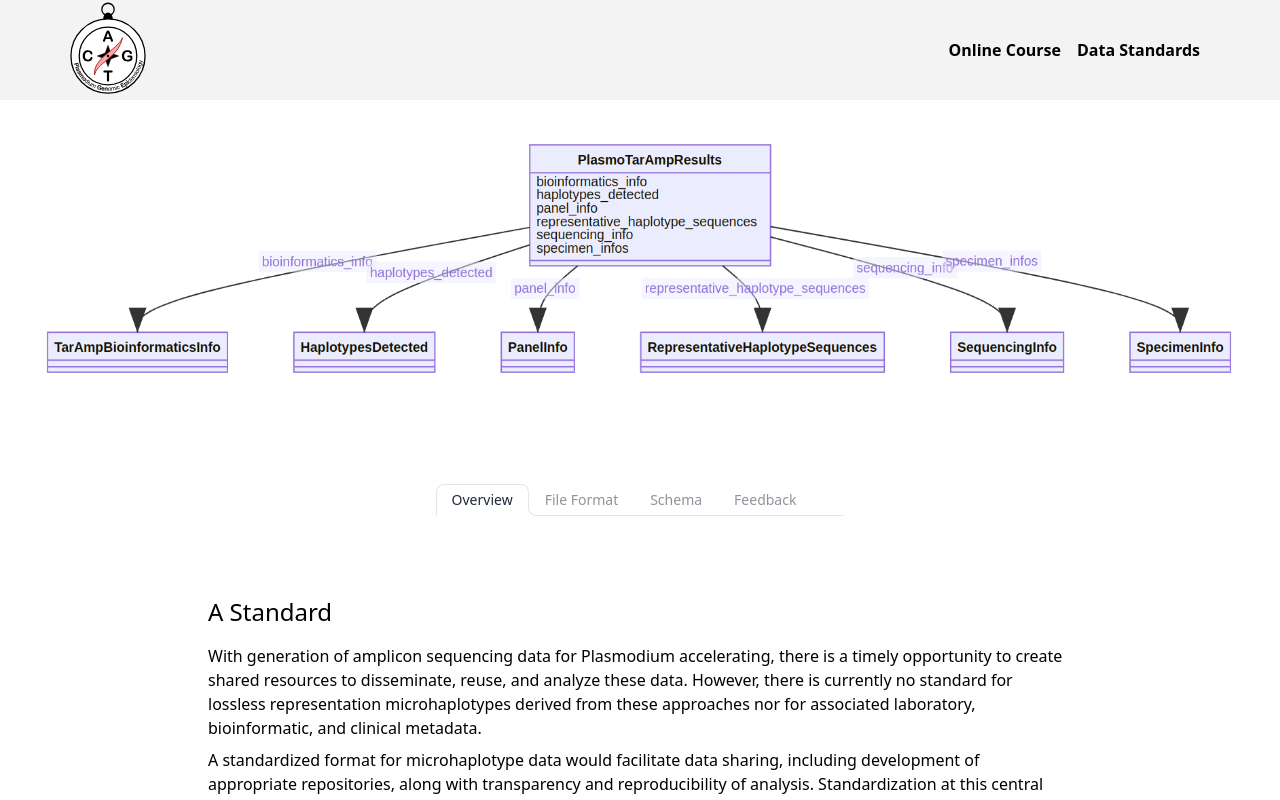
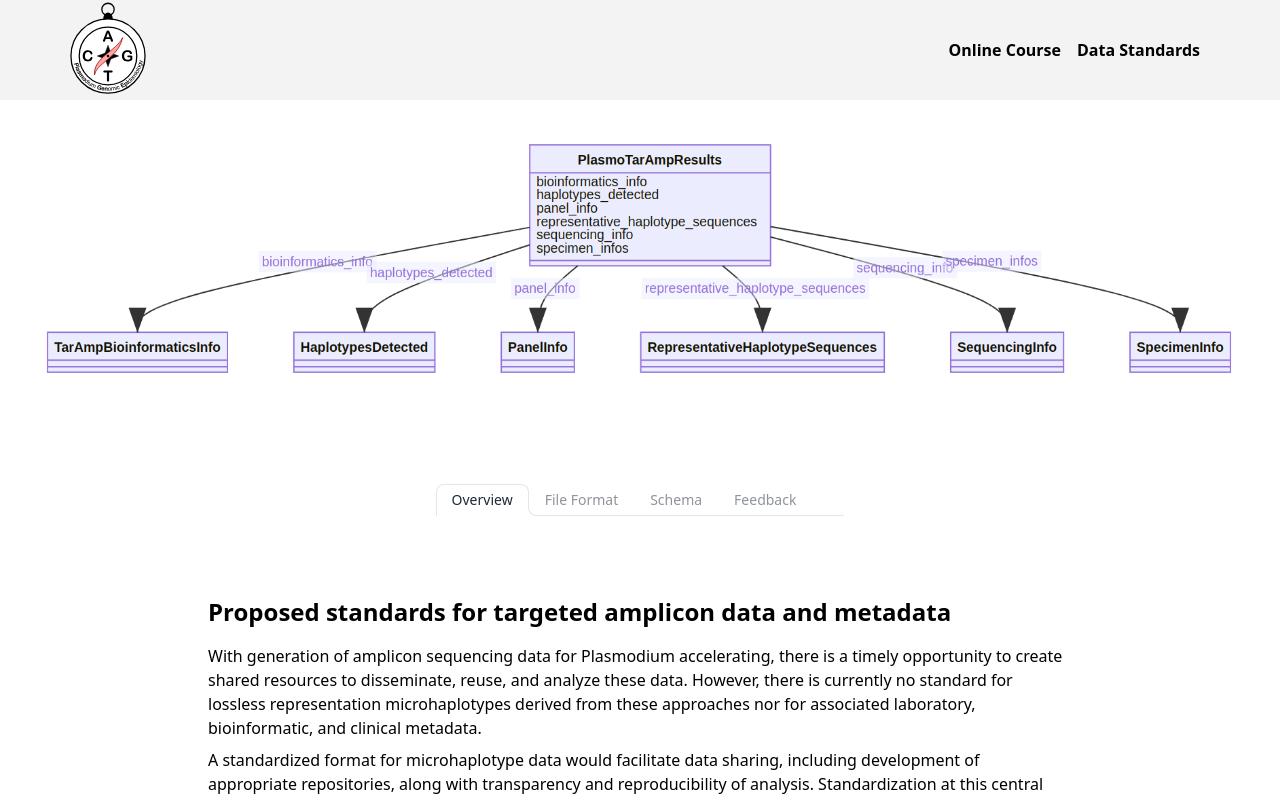
Before and after one commit to PlasmoGenEpi/plasmogenepi-website, a Next.js app: page /DataStandards in a window 1280 px wide. Shown: the top 800 px of the page. Built offline with nearby package versions, Linux system fonts and the light colour scheme.

Commit message:
DataStandards title, removed tabs

```diff
--- a/app/components/DataStandards/MissionStatement.tsx
+++ b/app/components/DataStandards/MissionStatement.tsx
@@ -3,7 +3,9 @@ import Link from "next/link";
 export default function MissionStatement() {
   return (
     <div className="mx-4 pb-40">
-      <h2 className="mb-4 text-2xl font-medium">A Standard</h2>
+      <h2 className="mb-4 text-2xl font-bold">
+        Proposed standards for targeted amplicon data and metadata
+      </h2>
       <p className="mb-2">
         With generation of amplicon sequencing data for Plasmodium accelerating,
         there is a timely opportunity to create shared resources to disseminate,
@@ -20,12 +22,12 @@ export default function MissionStatement() {
         tools, increasing incentives to develop robust, reusable software and
         allow cross-study analyses.
       </p>
-      <p className="mb-4">
+      <p className="mb-6">
         We propose a single, relational data structure using JSON as a portable
         file. This approach allows for design which is efficient, lightweight,
         and flexible, organizing metadata together with genetic data.
       </p>
-      <div className="mb-8 text-center">
+      <div className="mb-8 text-center font-medium">
         <Link
           className="mx-auto w-fit text-lg text-blue-500"
           href="https://plasmogenepi.github.io/plasmo-tar-amp-schema/PlasmoTarAmpResults"
```
